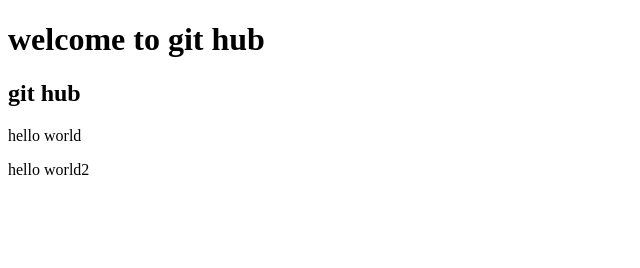
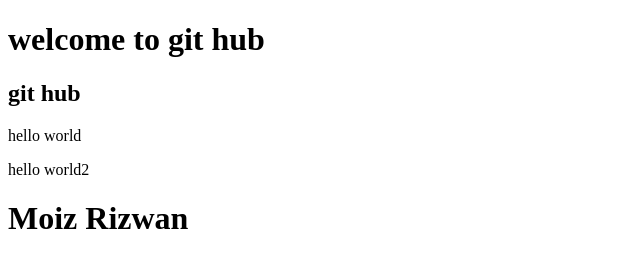
Before and after one commit to Moiz-rizwan00/abbasi1, a plain HTML site: page index.html in a window 1280 px wide. Shown: the whole page, without its empty margins (0-640 px from the left). Drawn offline with Linux system fonts and the light colour scheme.

Commit message:
add a para

```diff
--- a/index.html
+++ b/index.html
@@ -10,5 +10,6 @@
     <h2>git hub</h2>
     <p>hello world</p>
     <p>hello world2</p>
+    <h1>Moiz Rizwan</h1>
 </body>
 </html>
```
